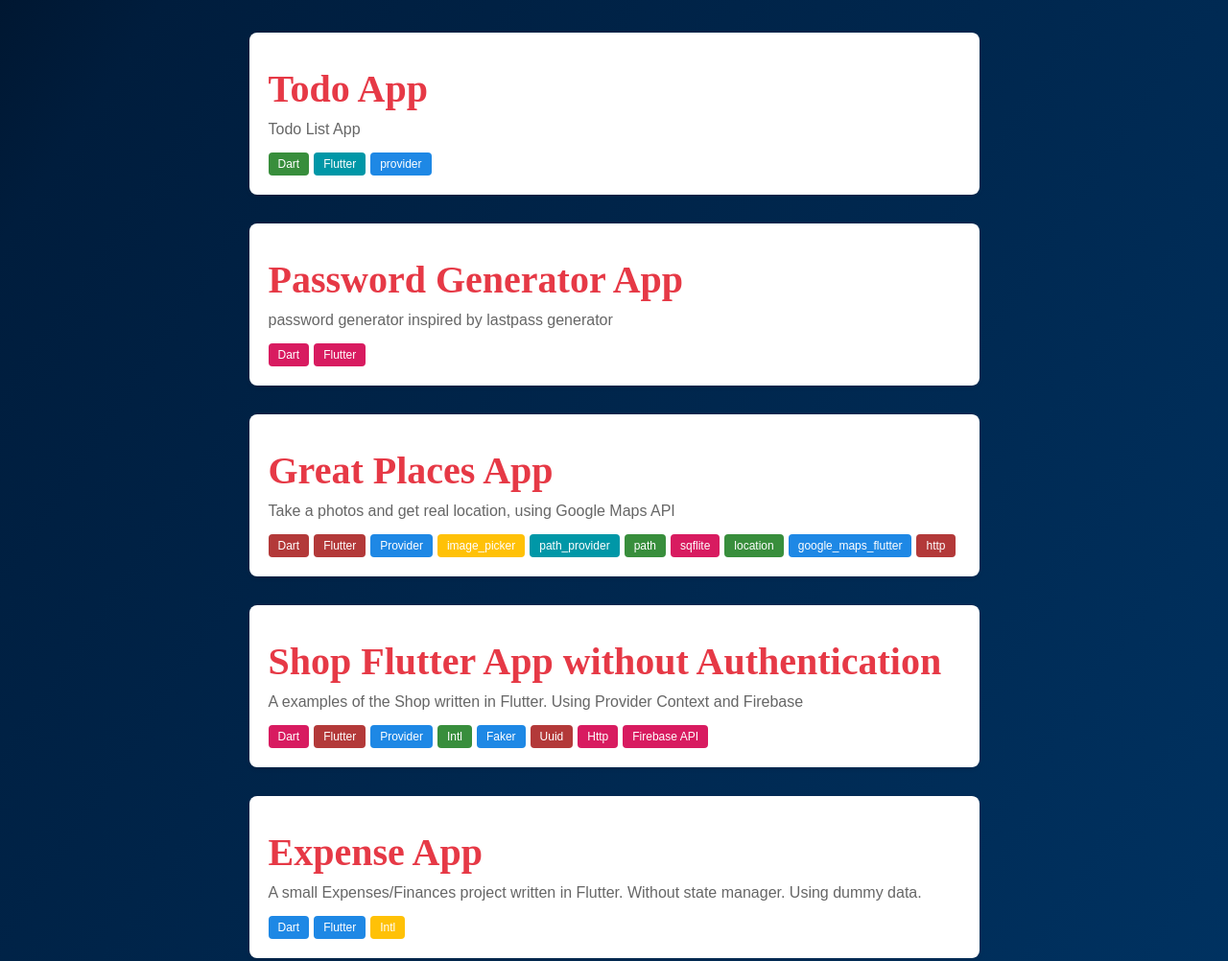
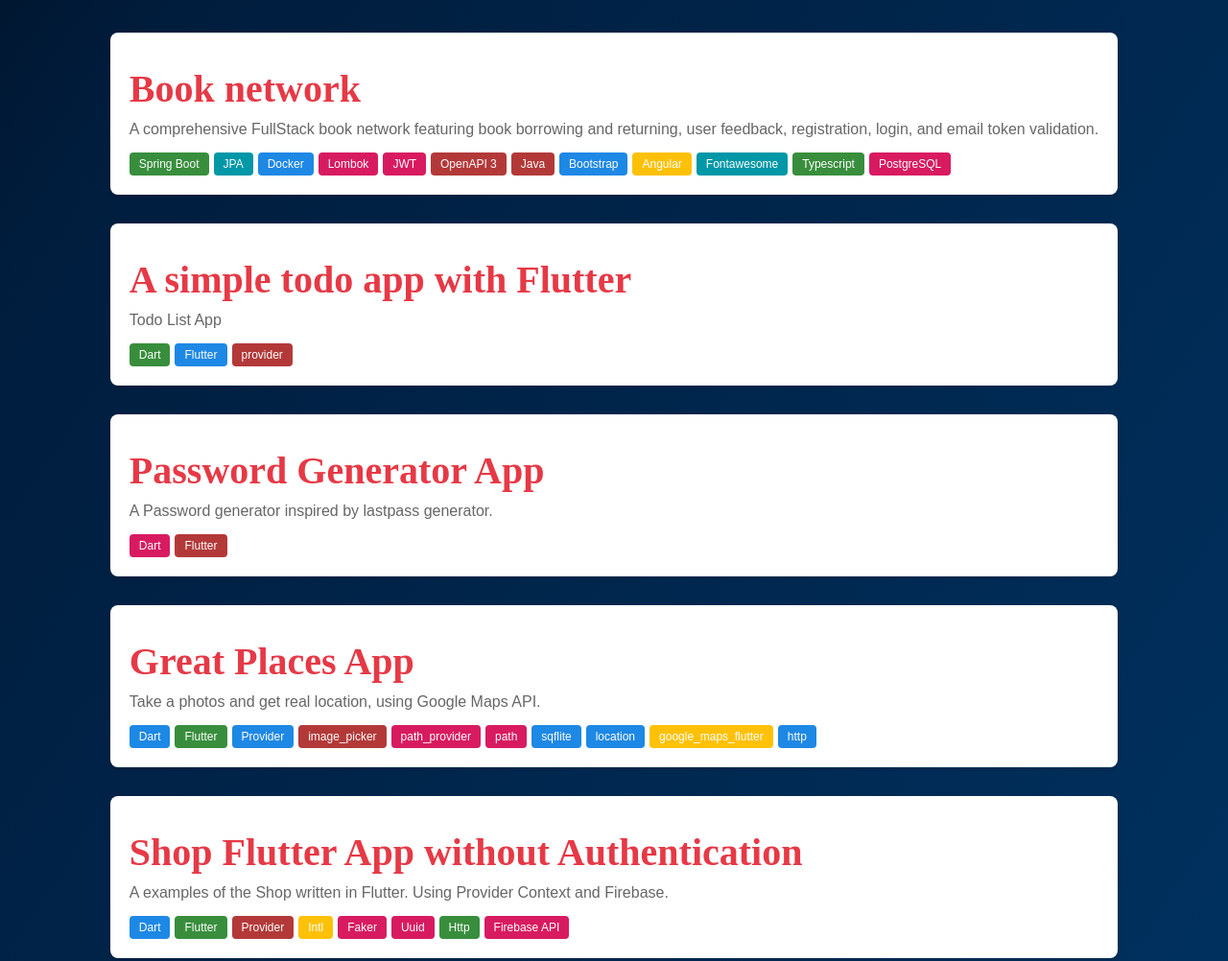
Before and after one commit to gabrielnavas/gabrielnavas.github.io, a plain HTML site: page index.html in a window 1280 px wide. Shown: the part 660-1662 px from the top of the page at 96% size. Drawn offline with Linux system fonts and the light colour scheme.

Commit message:
add new book network project

```diff
--- a/index.html
+++ b/index.html
@@ -46,8 +46,14 @@
   </div>
 
   <script>
+     createProjectListItem(
+      "Book network",
+      "https://github.com/gabrielnavas/book-network",
+      "A comprehensive FullStack book network featuring book borrowing and returning, user feedback, registration, login, and email token validation.",
+      ["Spring Boot", "JPA", "Docker", "Lombok", "JWT", "OpenAPI 3", "Java", "Bootstrap", "Angular", "Fontawesome", "Typescript", "PostgreSQL"]
+    );
     createProjectListItem(
-      "Todo App",
+      "A simple todo app with Flutter",
       "https://github.com/gabrielnavas/todo_flutter_app",
       "Todo List App",
       ["Dart", "Flutter", "provider"]
@@ -55,20 +61,20 @@
     createProjectListItem(
       "Password Generator App",
       "https://github.com/gabrielnavas/password_generator_flutter_app",
-      "password generator inspired by lastpass generator",
+      "A Password generator inspired by lastpass generator.",
       ["Dart", "Flutter"]
     );
     createProjectListItem(
       "Great Places App",
       "https://github.com/gabrielnavas/flutter_app_great_places",
-      "Take a photos and get real location, using Google Maps API",
+      "Take a photos and get real location, using Google Maps API.",
       ["Dart", "Flutter", "Provider", "image_picker", "path_provider",
       "path", "sqflite", "location", "google_maps_flutter", "http"]
     );
     createProjectListItem(
       "Shop Flutter App without Authentication",
       "https://github.com/gabrielnavas/shop_flutter_app",
-      "A examples of the Shop written in Flutter. Using Provider Context and Firebase",
+      "A examples of the Shop written in Flutter. Using Provider Context and Firebase.",
       ["Dart", "Flutter", "Provider", "Intl", "Faker", "Uuid", "Http", "Firebase API"]
     );
     createProjectListItem(
```
